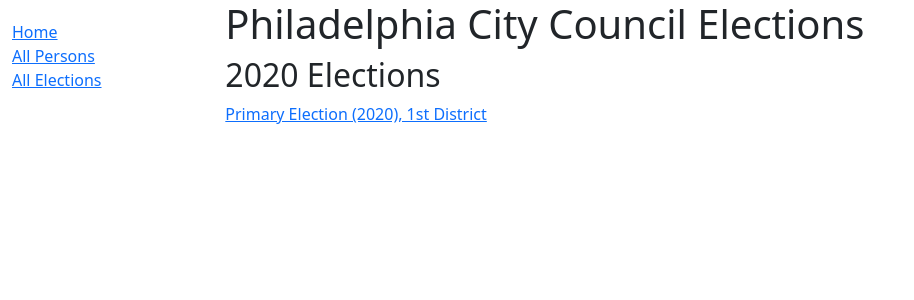
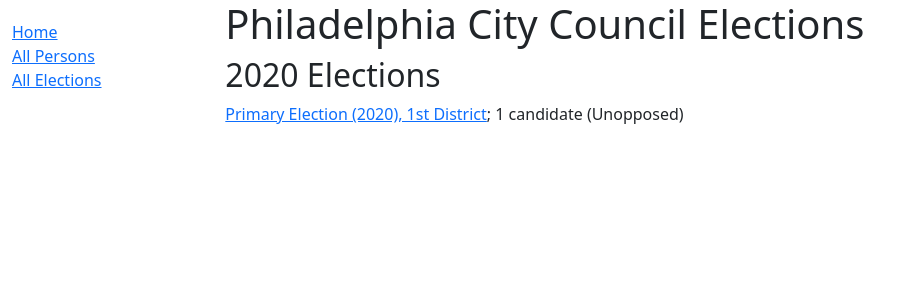
Before and after one commit to maneesha/phlcitycouncil, a Django app: page /phlcitycouncil/election/ in a window 1280 px wide. Shown: the top 300 px of the page, without its empty margins (0-914 px from the left). Run offline with Django 4.2, Linux system fonts and the light colour scheme; tables that the repository leaves empty hold one stand-in row (values such as "Sample post").

Commit message:
add candidate count to election list

```diff
--- a/phlcitycouncil/templates/phlcitycouncil/election_list.html
+++ b/phlcitycouncil/templates/phlcitycouncil/election_list.html
@@ -16,7 +16,15 @@
     <h2>{{ yr.year|stringformat:"s" }} Elections</h2>
     {% for el in election.election %}
         {% if el.election_date|date:"Y"|stringformat:"s"  == yr.year|stringformat:"s"  %}
-        <a href=" {{ el.get_absolute_url }}">{{ el }}</a><br>
+        <a href=" {{ el.get_absolute_url }}">{{ el }}</a>;
+        {{ el.candidate_set.all.count }} candidate{{ el.candidate_set.all.count|pluralize }}
+
+        {% if el.candidate_set.all.count == 1 %} (Unopposed) {% endif %}
+
+
+        <br>
+
+
         {% endif %}
     {% endfor %}
 
```
